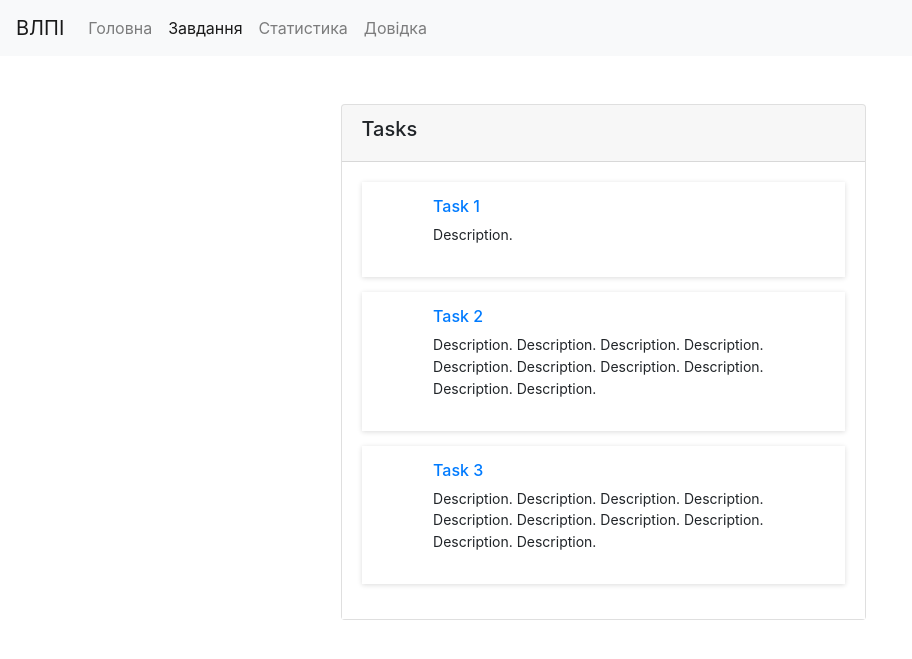
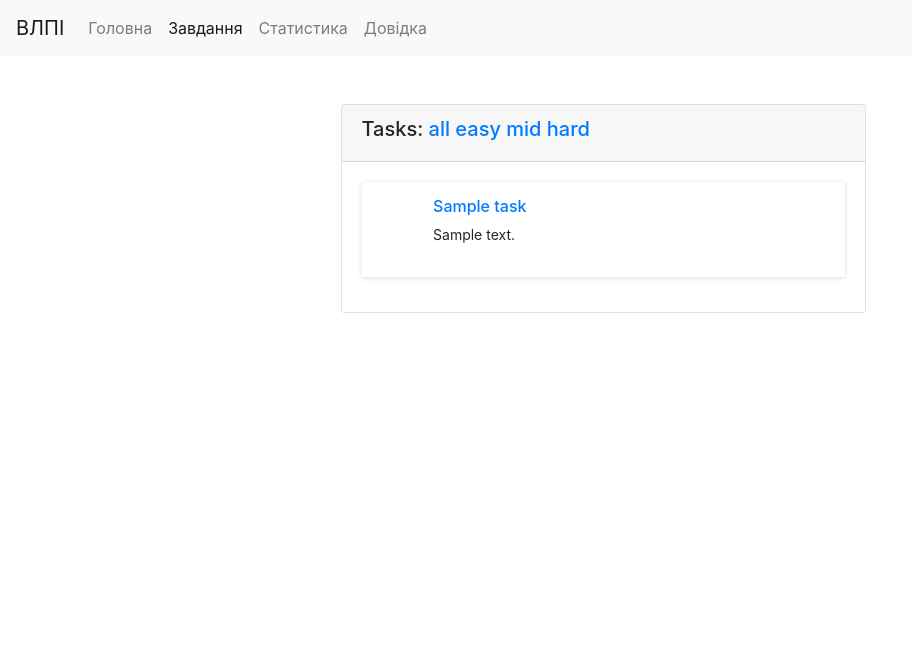
Before and after one commit to ylisovskyi/python_checker, a Flask app: page /tasks in a window 1280 px wide. Shown: the top 659 px of the page, without its empty margins (0-912 px from the left). Run offline with Flask 2, Linux system fonts and the light colour scheme; a user stored in the database is signed in; tables that the repository leaves empty hold one stand-in row (values such as "Sample post"); some libraries are stand-ins or nearby versions.

Commit message:
filtering tasks by difficulty

```diff
--- a/papp/app.py
+++ b/papp/app.py
@@ -1,6 +1,7 @@
-from flask import render_template
+from flask import render_template, request
 from flask_login import login_required, current_user
 from papp import create_app
+from papp.models import Task, TaskList
 
 
 app = create_app()
@@ -20,7 +21,17 @@ def login_page():
 @app.route('/tasks')
 @login_required
 def tasks_page():
-    return render_template('tasks.html')
+    difficulty = request.args.get('difficulty')
+
+    if not difficulty:
+        tasks = Task.query.all()
+    else:
+        tasks = (
+            Task.query.join(TaskList)
+            .filter(TaskList.difficulty == difficulty)
+        )
+
+    return render_template('tasks.html', tasks=tasks)
 
 
 @app.route('/code')
@@ -30,4 +41,5 @@ def code_page():
 
 
 if __name__ == '__main__':
-    app.run(debug=True, ssl_context="adhoc")
+    # app.run(debug=True, ssl_context="adhoc")
+    app.run(debug=True)
--- a/papp/templates/tasks.html
+++ b/papp/templates/tasks.html
@@ -40,26 +40,33 @@
             <div class="col-lg-12 col-xl-6">
                <div class="card">
                   <div class="card-header">
-                     <h5 class="card-header-text">Tasks</h5>
+                     <h5 class="card-header-text">Tasks:
+                         <a href="/tasks">all</a>
+                         <a href="/tasks?difficulty=0">easy</a>
+                         <a href="/tasks?difficulty=1">mid</a>
+                         <a href="/tasks?difficulty=2">hard</a>
+                     </h5>
                   </div>
 
 				  <div class="card-block p-b-0">
                      <div class="row">
                         <div class="col-md-12" id="sortable">
-						   <div class="task" style="" alt="">
-                              <h6><a href="code.html">Task 1</a></h6>
-                              <p>Description.</p>
-                           </div>
-
-						   <div class="task" style="" alt="">
-                              <h6><a href="code.html">Task 2</a></h6>
-                              <p>Description. Description. Description. Description. Description. Description. Description. Description. Description. Description.</p>
-                           </div>
-
-						   <div class="task" style="" alt="">
-                              <h6><a href="code.html">Task 3</a></h6>
-                              <p>Description. Description. Description. Description. Description. Description. Description. Description. Description. Description.</p>
-                           </div>
+                           {% for task in tasks %}
+                               <div class="task" style="" alt="">
+                                  <h6><a href="code.html">{{ task.task_name }}</a></h6>
+                                  <p>{{ task.description }}</p>
+                               </div>
+                           {% endfor %}
+{#                           #}
+{#						   <div class="task" style="" alt="">#}
+{#                              <h6><a href="code.html">Task 2</a></h6>#}
+{#                              <p>Description. Description. Description. Description. Description. Description. Description. Description. Description. Description.</p>#}
+{#                           </div>#}
+{#                           #}
+{#						   <div class="task" style="" alt="">#}
+{#                              <h6><a href="code.html">Task 3</a></h6>#}
+{#                              <p>Description. Description. Description. Description. Description. Description. Description. Description. Description. Description.</p>#}
+{#                           </div>#}
 
 						</div>
                      </div>
```
Also changed, not shown: papp/tasks.py (added, +19 -0 lines).
